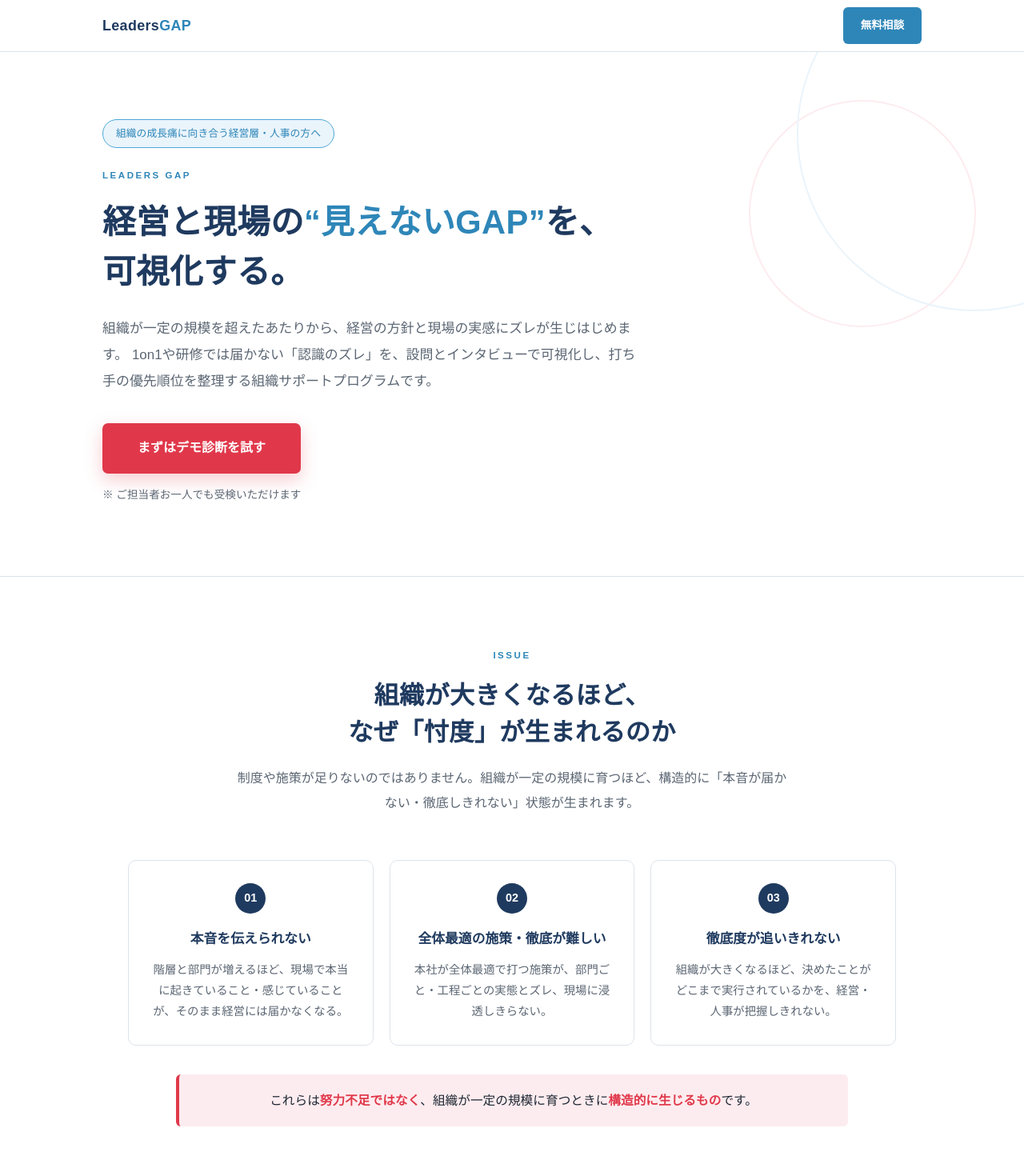
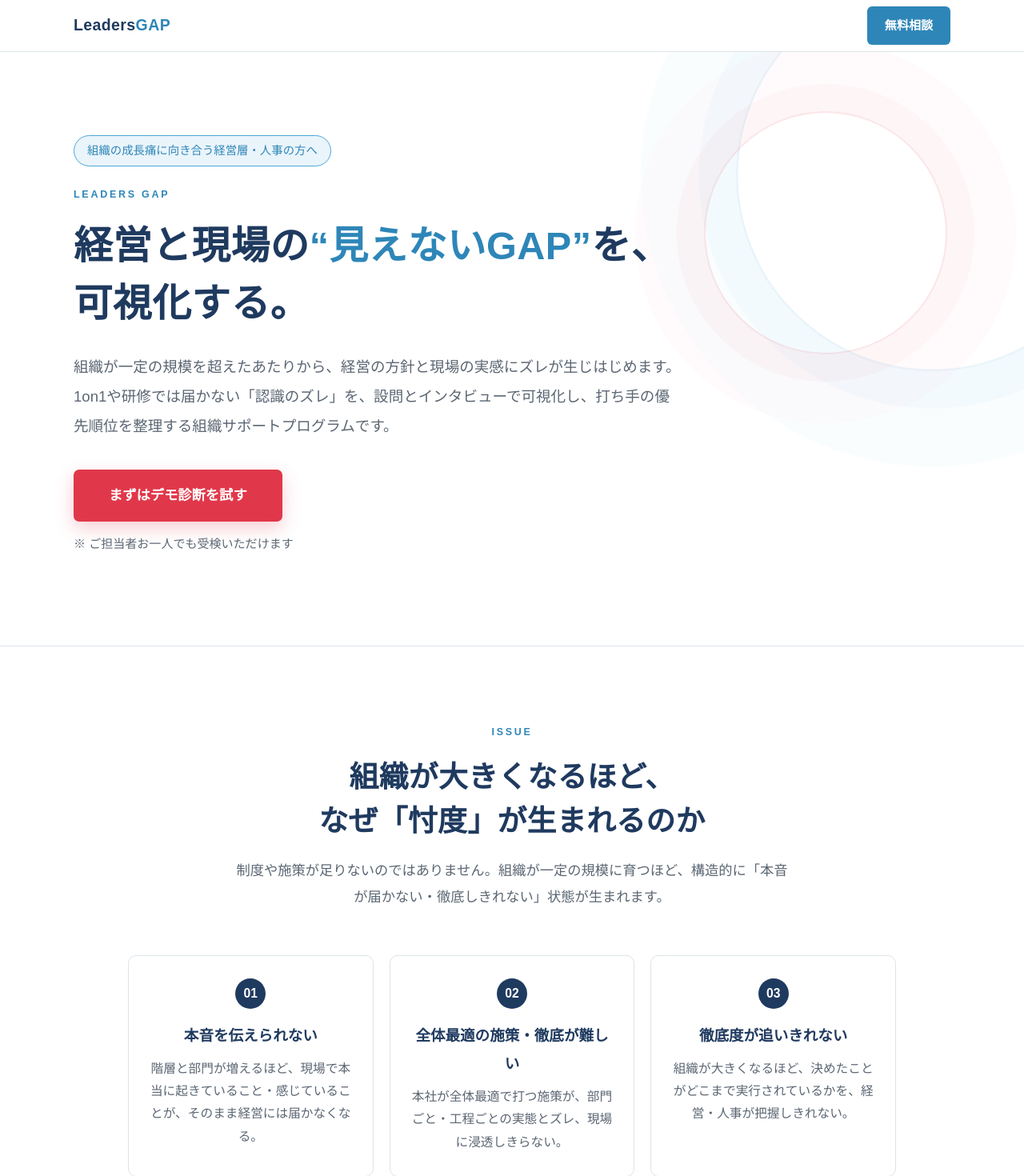
Before and after one commit to tworails-sato/leaders-gap, a Next.js app: page /sample in a window 1280 px wide. Shown: the top 1470 px of the page at 80% size. Built offline with nearby package versions, Linux system fonts and the light colour scheme.

Commit message:
Update sample landing page design

```diff
--- a/app/globals.css
+++ b/app/globals.css
@@ -425,18 +425,19 @@ th {
   --lgap-bg-gray: #f6f9fc;
   background: var(--lgap-bg);
   color: var(--lgap-ink);
+  font-size: 17px;
   font-family: "Noto Sans JP", "Hiragino Kaku Gothic ProN", "Yu Gothic", Meiryo, sans-serif;
   line-height: 1.9;
 }
 
 .lgap-wrap {
   margin: 0 auto;
-  max-width: 1080px;
-  padding: 0 28px;
+  max-width: 1160px;
+  padding: 0 32px;
 }
 
 .lgap-sec {
-  padding: 88px 0;
+  padding: 96px 0;
 }
 
 .lgap-gray {
@@ -445,7 +446,7 @@ th {
 
 .lgap-eyebrow {
   color: var(--lgap-blue-dk);
-  font-size: 0.72rem;
+  font-size: 0.78rem;
   font-weight: 700;
   letter-spacing: 0.22em;
   margin-bottom: 16px;
@@ -459,7 +460,7 @@ th {
 
 .lgap-sec-title {
   color: var(--lgap-navy);
-  font-size: 1.95rem;
+  font-size: 2.3rem;
   font-weight: 800;
   letter-spacing: 0.01em;
   line-height: 1.5;
@@ -469,7 +470,7 @@ th {
 
 .lgap-sec-lead {
   color: var(--lgap-sub);
-  font-size: 1rem;
+  font-size: 1.08rem;
   line-height: 1.9;
   margin: 0 auto 56px;
   max-width: 700px;
@@ -494,7 +495,7 @@ th {
 
 .lgap-logo {
   color: var(--lgap-navy);
-  font-size: 1.12rem;
+  font-size: 1.22rem;
   font-weight: 800;
   letter-spacing: 0.02em;
 }
@@ -509,7 +510,7 @@ th {
   border-radius: 6px;
   color: #fff;
   display: inline-flex;
-  font-size: 0.85rem;
+  font-size: 0.94rem;
   font-weight: 700;
   justify-content: center;
   padding: 10px 22px;
@@ -526,7 +527,7 @@ th {
   background: var(--lgap-bg);
   border-bottom: 1px solid var(--lgap-line);
   overflow: hidden;
-  padding: 84px 0 88px;
+  padding: 104px 0 112px;
   position: relative;
 }
 
@@ -539,19 +540,27 @@ th {
 }
 
 .lgap-hero::after {
-  border: 2px solid var(--lgap-blue-soft);
-  height: 440px;
-  right: -160px;
-  top: -120px;
-  width: 440px;
+  animation: lgap-ripple-blue 8s ease-in-out infinite;
+  border: 2px solid rgba(74, 168, 216, 0.2);
+  box-shadow:
+    0 0 0 46px rgba(74, 168, 216, 0.055),
+    0 0 0 118px rgba(74, 168, 216, 0.035);
+  height: 480px;
+  right: -130px;
+  top: -90px;
+  width: 480px;
 }
 
 .lgap-hero::before {
-  border: 2px solid var(--lgap-red-soft);
-  height: 280px;
-  right: 60px;
-  top: 60px;
-  width: 280px;
+  animation: lgap-ripple-red 7s ease-in-out infinite;
+  border: 2px solid rgba(224, 56, 74, 0.18);
+  box-shadow:
+    0 0 0 34px rgba(224, 56, 74, 0.045),
+    0 0 0 86px rgba(224, 56, 74, 0.028);
+  height: 300px;
+  right: 96px;
+  top: 74px;
+  width: 300px;
 }
 
 .lgap-hero .lgap-wrap,
@@ -566,14 +575,14 @@ th {
   border-radius: 100px;
   color: var(--lgap-blue-dk);
   display: inline-block;
-  font-size: 0.8rem;
+  font-size: 0.9rem;
   margin-bottom: 24px;
   padding: 5px 16px;
 }
 
 .lgap-hero h1 {
   color: var(--lgap-navy);
-  font-size: 2.6rem;
+  font-size: clamp(3rem, 3.8vw, 4.1rem);
   font-weight: 800;
   letter-spacing: 0.01em;
   line-height: 1.48;
@@ -587,10 +596,10 @@ th {
 
 .lgap-hero p {
   color: var(--lgap-sub);
-  font-size: 1.06rem;
-  line-height: 1.95;
+  font-size: 1.16rem;
+  line-height: 2;
   margin: 0 0 36px;
-  max-width: 680px;
+  max-width: 760px;
 }
 
 .lgap-btn-primary {
@@ -599,7 +608,7 @@ th {
   box-shadow: 0 8px 22px rgba(224, 56, 74, 0.25);
   color: #fff;
   display: inline-block;
-  font-size: 1rem;
+  font-size: 1.08rem;
   font-weight: 700;
   padding: 16px 44px;
   text-decoration: none;
@@ -612,7 +621,7 @@ th {
 
 .lgap-sub {
   color: var(--lgap-sub);
-  font-size: 0.85rem;
+  font-size: 0.94rem;
   margin-top: 14px;
 }
 
@@ -653,7 +662,7 @@ th {
 
 .lgap-issue-num {
   background: var(--lgap-navy);
-  font-size: 0.9rem;
+  font-size: 0.98rem;
   height: 38px;
   width: 38px;
 }
@@ -666,7 +675,7 @@ th {
 }
 
 .lgap-issue-card h3 {
-  font-size: 1.05rem;
+  font-size: 1.16rem;
   margin-bottom: 10px;
 }
 
@@ -674,7 +683,7 @@ th {
 .lgap-pair-val p,
 .lgap-case-block p {
   color: var(--lgap-sub);
-  font-size: 0.9rem;
+  font-size: 0.98rem;
   line-height: 1.8;
   margin: 0;
 }
@@ -684,7 +693,7 @@ th {
   border-left: 4px solid var(--lgap-red);
   border-radius: 6px;
   color: var(--lgap-ink);
-  font-size: 0.98rem;
+  font-size: 1.06rem;
   margin: 36px auto 0;
   max-width: 840px;
   padding: 18px 24px;
@@ -730,7 +739,7 @@ th {
 
 .lgap-k {
   color: var(--lgap-sub);
-  font-size: 0.72rem;
+  font-size: 0.78rem;
   font-weight: 700;
   letter-spacing: 0.08em;
   margin-bottom: 8px;
@@ -742,7 +751,7 @@ th {
 
 .lgap-pair-issue h4,
 .lgap-pair-val h4 {
-  font-size: 1rem;
+  font-size: 1.12rem;
   font-weight: 700;
   line-height: 1.6;
   margin: 0;
@@ -796,7 +805,7 @@ th {
 .lgap-vs-badge {
   border-radius: 100px;
   display: inline-block;
-  font-size: 0.75rem;
+  font-size: 0.82rem;
   font-weight: 700;
   margin-bottom: 16px;
   padding: 4px 14px;
@@ -813,7 +822,7 @@ th {
 }
 
 .lgap-vs-col h3 {
-  font-size: 1.2rem;
+  font-size: 1.32rem;
   font-weight: 800;
   line-height: 1.5;
   margin: 0 0 16px;
@@ -830,7 +839,7 @@ th {
 }
 
 .lgap-vs-col li {
-  font-size: 0.92rem;
+  font-size: 1rem;
   line-height: 1.75;
   margin-bottom: 12px;
   padding-left: 24px;
@@ -867,7 +876,7 @@ th {
   border-left: 4px solid var(--lgap-blue-dk);
   border-radius: 6px;
   color: var(--lgap-navy);
-  font-size: 1.05rem;
+  font-size: 1.15rem;
   font-weight: 700;
   line-height: 1.7;
   margin: 32px auto 0;
@@ -893,7 +902,7 @@ th {
 }
 
 .lgap-lbl {
-  font-size: 0.75rem;
+  font-size: 0.82rem;
   font-weight: 700;
   letter-spacing: 0.1em;
   margin-bottom: 6px;
@@ -901,14 +910,14 @@ th {
 }
 
 .lgap-fig-box h4 {
-  font-size: 1.1rem;
+  font-size: 1.2rem;
   font-weight: 800;
   margin: 0 0 20px;
 }
 
 .lgap-node {
   border-radius: 6px;
-  font-size: 0.85rem;
+  font-size: 0.95rem;
   font-weight: 700;
   padding: 10px 16px;
   text-align: center;
@@ -984,7 +993,7 @@ th {
 }
 
 .lgap-cap {
-  font-size: 0.85rem;
+  font-size: 0.94rem;
   margin-bottom: 16px;
 }
 
@@ -1001,7 +1010,7 @@ th {
 }
 
 .lgap-report-frame p {
-  font-size: 0.86rem;
+  font-size: 0.95rem;
   margin: 12px auto 14px;
 }
 
@@ -1018,7 +1027,7 @@ th {
   border: 1px solid var(--lgap-line);
   border-radius: 8px;
   color: var(--lgap-navy);
-  font-size: 0.85rem;
+  font-size: 0.94rem;
   font-weight: 700;
   padding: 14px 10px;
   text-align: center;
@@ -1027,7 +1036,7 @@ th {
 .lgap-theme-chip span {
   color: var(--lgap-blue-dk);
   display: block;
-  font-size: 0.65rem;
+  font-size: 0.72rem;
   font-weight: 700;
   margin-bottom: 4px;
 }
@@ -1051,7 +1060,7 @@ th {
 .lgap-diff-table th {
   background: var(--lgap-navy-soft);
   color: var(--lgap-sub);
-  font-size: 0.9rem;
+  font-size: 1rem;
   padding: 18px;
   text-align: center;
 }
@@ -1059,12 +1068,12 @@ th {
 .lgap-diff-table th:last-child {
   background: var(--lgap-navy);
   color: #fff;
-  font-size: 1rem;
+  font-size: 1.08rem;
 }
 
 .lgap-diff-table td {
   border-bottom: 1px solid var(--lgap-line);
-  font-size: 0.9rem;
+  font-size: 1rem;
   padding: 16px 18px;
   text-align: center;
 }
@@ -1100,12 +1109,12 @@ th {
 }
 
 .lgap-proc-step h4 {
-  font-size: 0.92rem;
+  font-size: 1.02rem;
   line-height: 1.5;
 }
 
 .lgap-proc-note {
-  font-size: 0.88rem;
+  font-size: 0.98rem;
   margin: 32px auto 0;
   max-width: 820px;
   text-align: center;
@@ -1128,7 +1137,7 @@ th {
   border-radius: 8px;
   display: flex;
   flex-shrink: 0;
-  font-size: 0.9rem;
+  font-size: 1rem;
   font-weight: 700;
   justify-content: center;
   padding: 8px;
@@ -1145,14 +1154,14 @@ th {
 
 .lgap-q {
   color: var(--lgap-sub);
-  font-size: 0.85rem;
+  font-size: 0.94rem;
   font-style: italic;
   margin-bottom: 6px;
 }
 
 .lgap-a {
   color: var(--lgap-ink);
-  font-size: 0.98rem;
+  font-size: 1.06rem;
   font-weight: 700;
 }
 
@@ -1186,7 +1195,7 @@ th {
 
 .lgap-meta-lbl {
   color: var(--lgap-sub);
-  font-size: 0.8rem;
+  font-size: 0.9rem;
   margin-top: 4px;
 }
 
@@ -1206,7 +1215,7 @@ th {
 .lgap-case-block h4 {
   border-left: 4px solid var(--lgap-blue-dk);
   color: var(--lgap-navy);
-  font-size: 1.02rem;
+  font-size: 1.12rem;
   font-weight: 700;
   margin: 0 0 12px;
   padding-left: 12px;
@@ -1219,7 +1228,7 @@ th {
 
 .lgap-ca-head {
   color: #fff;
-  font-size: 1.05rem;
+  font-size: 1.14rem;
   font-weight: 700;
   margin-bottom: 18px;
 }
@@ -1232,7 +1241,7 @@ th {
 .lgap-ca-item {
   border-left: 2px solid var(--lgap-blue);
   color: #e6edf5;
-  font-size: 0.88rem;
+  font-size: 0.98rem;
   line-height: 1.7;
   padding-left: 16px;
 }
@@ -1240,7 +1249,7 @@ th {
 .lgap-ca-item b {
   color: #fff;
   display: block;
-  font-size: 0.95rem;
+  font-size: 1.04rem;
   margin-bottom: 2px;
 }
 
@@ -1263,7 +1272,7 @@ th {
 
 .lgap-final h2 {
   color: #fff;
-  font-size: 2rem;
+  font-size: 2.35rem;
   font-weight: 800;
   line-height: 1.5;
   margin: 0 0 20px;
@@ -1271,7 +1280,7 @@ th {
 
 .lgap-final p {
   color: #cdd7e3;
-  font-size: 1.05rem;
+  font-size: 1.15rem;
   margin: 0 auto 36px;
   max-width: 640px;
 }
@@ -1303,7 +1312,7 @@ th {
 .lgap-frow label {
   color: var(--lgap-navy);
   display: block;
-  font-size: 0.9rem;
+  font-size: 1rem;
   font-weight: 700;
   margin-bottom: 8px;
 }
@@ -1312,7 +1321,7 @@ th {
 .lgap-opt {
   border-radius: 4px;
   color: #fff;
-  font-size: 0.68rem;
+  font-size: 0.75rem;
   font-weight: 700;
   margin-left: 6px;
   padding: 2px 8px;
@@ -1334,7 +1343,7 @@ th {
   border-radius: 8px;
   color: var(--lgap-ink);
   font-family: inherit;
-  font-size: 0.95rem;
+  font-size: 1.05rem;
   padding: 12px 14px;
   width: 100%;
 }
@@ -1387,13 +1396,13 @@ th {
 }
 
 .lgap-fnote {
-  font-size: 0.8rem;
+  font-size: 0.9rem;
   margin: 14px 0 0;
 }
 
 .lgap-form-message {
   border-radius: 8px;
-  font-size: 0.88rem;
+  font-size: 0.98rem;
   font-weight: 700;
   margin: 16px 0 0;
   padding: 12px 14px;
@@ -1412,22 +1421,77 @@ th {
 .lgap-footer {
   background: var(--lgap-navy-dk);
   color: #8ea3bd;
-  font-size: 0.82rem;
+  font-size: 0.9rem;
   padding: 32px 0;
   text-align: center;
 }
 
+@keyframes lgap-ripple-blue {
+  0%,
+  100% {
+    opacity: 0.78;
+    transform: translate3d(0, 0, 0) scale(1);
+  }
+
+  50% {
+    opacity: 0.48;
+    transform: translate3d(-18px, 12px, 0) scale(1.08);
+  }
+}
+
+@keyframes lgap-ripple-red {
+  0%,
+  100% {
+    opacity: 0.7;
+    transform: translate3d(0, 0, 0) scale(1);
+  }
+
+  50% {
+    opacity: 0.42;
+    transform: translate3d(14px, -10px, 0) scale(1.12);
+  }
+}
+
+@media (prefers-reduced-motion: reduce) {
+  .lgap-hero::after,
+  .lgap-hero::before {
+    animation: none;
+  }
+}
+
 @media (max-width: 860px) {
+  .lgap-lp {
+    font-size: 16px;
+  }
+
   .lgap-sec {
     padding: 60px 0;
   }
 
+  .lgap-hero {
+    padding: 72px 0 76px;
+  }
+
+  .lgap-hero::after {
+    height: 300px;
+    right: -170px;
+    top: -120px;
+    width: 300px;
+  }
+
+  .lgap-hero::before {
+    height: 190px;
+    right: -10px;
+    top: 34px;
+    width: 190px;
+  }
+
   .lgap-hero h1 {
-    font-size: 1.8rem;
+    font-size: 2rem;
   }
 
   .lgap-sec-title {
-    font-size: 1.45rem;
+    font-size: 1.7rem;
   }
 
   .lgap-issue-grid,
```
